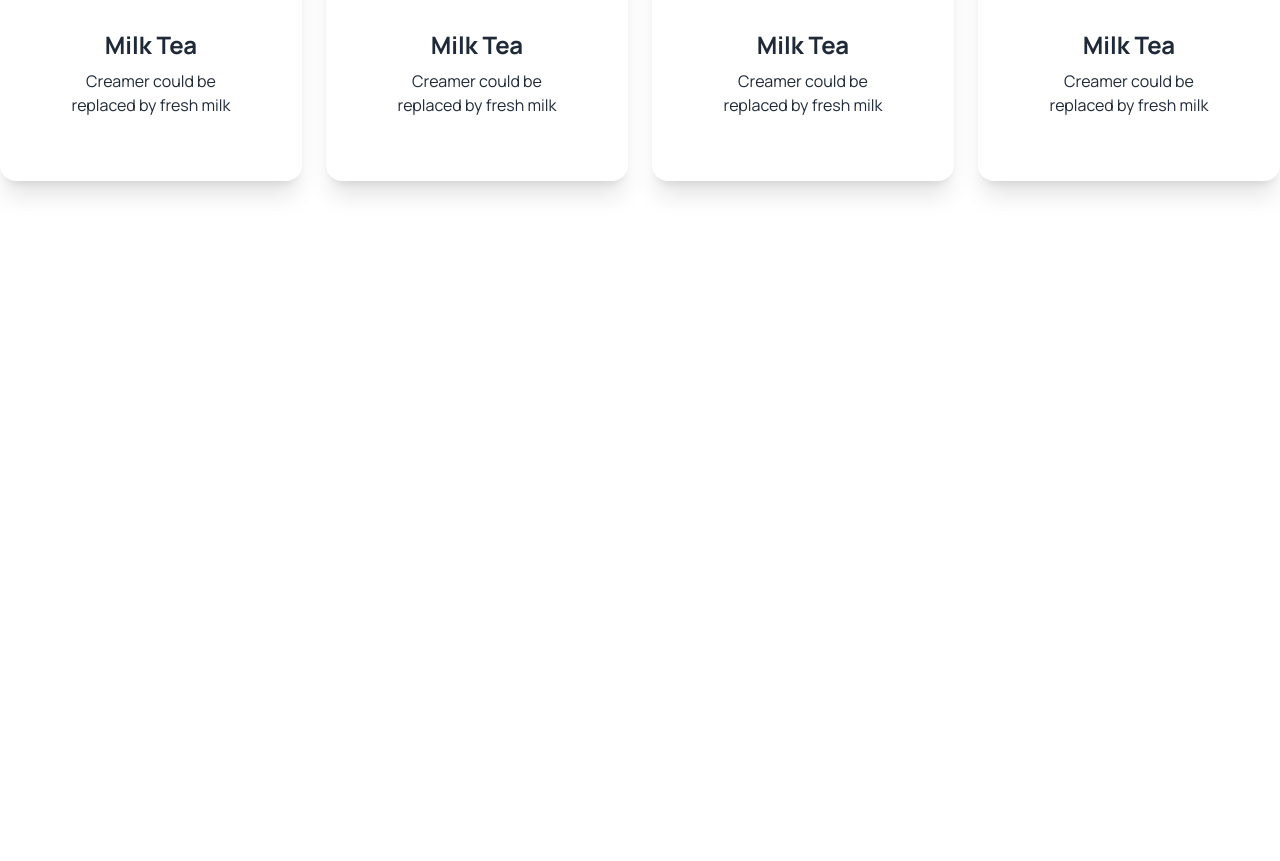
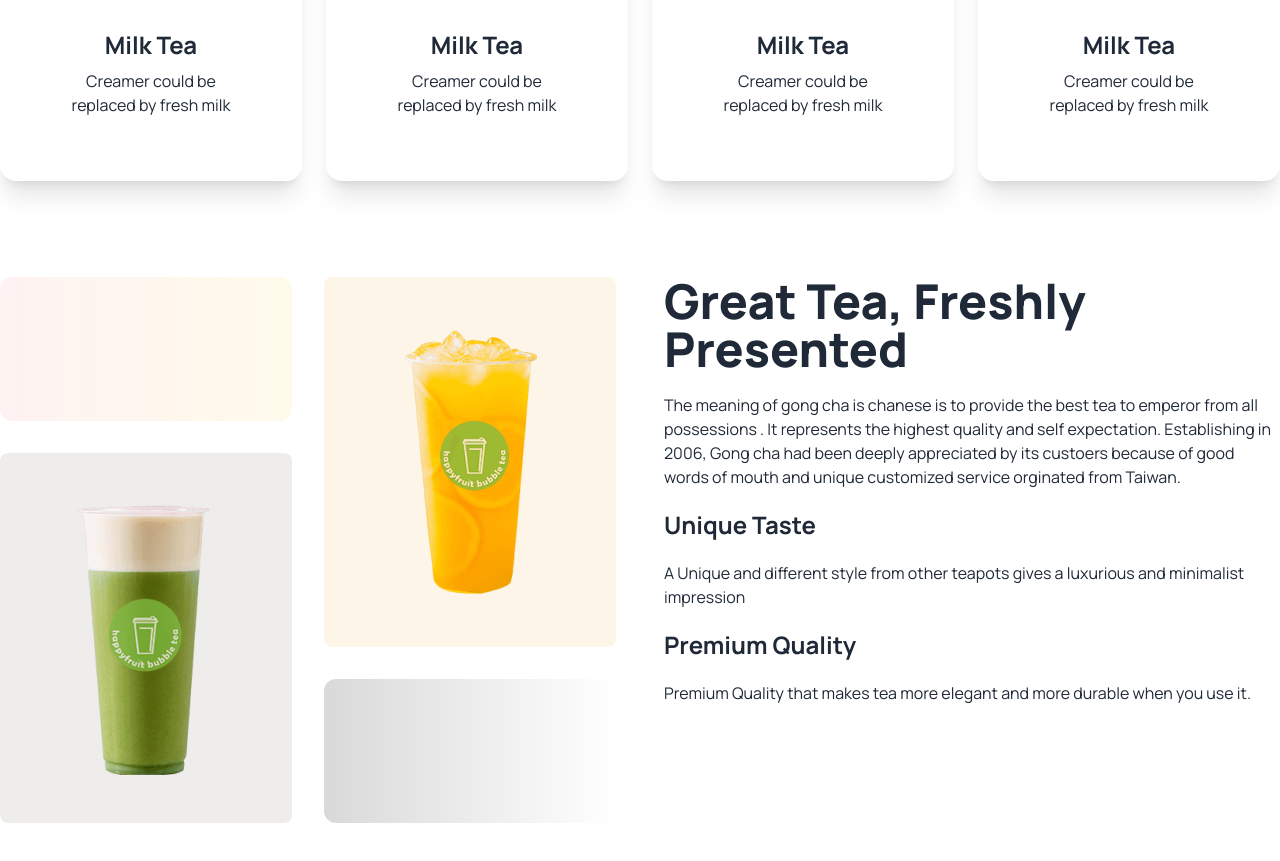
Before and after one commit to emonhosen0130/tea-house-daiysui, a plain HTML site: page index.html in a window 1280 px wide. Shown: the part 872-1733 px from the top of the page. Before the commit the page ends 1149 px from the top, so only its background shows below. Drawn offline with nearby package versions, Linux system fonts and the light colour scheme.

Commit message:
great tea

```diff
--- a/index.html
+++ b/index.html
@@ -60,7 +60,9 @@
     <main class="container mx-auto">
         <section class="text-center my-24">
             <h2 class="text-5xl font-extrabold">Our Featured Products</h2>
-            <p class="lg:max-w-3xl mb-10 mx-auto">There are many variations of passages of Lorem Ipsum available, but the majority have suffered alteration in some form,  by injected humour, or randomised words which don't look even slightly believable. </p>
+            <p class="lg:max-w-3xl mb-10 mx-auto">There are many variations of passages of Lorem Ipsum available, but
+                the majority have suffered alteration in some form, by injected humour, or randomised words which don't
+                look even slightly believable. </p>
             <div class="grid gap-6 grid-cols-1 md:grid-cols-2 lg:grid-cols-4">
                 <div class="card   p-8 bg-bg-gradient-to-r from-[#f4f4f4] to-[#f4f4f4] shadow-xl">
                     <figure><img src="images/tea-1.png" alt="Shoes" /></figure>
@@ -93,8 +95,31 @@
 
             </div>
         </section>
+        <!-- gread tea  -->
+        <section class="my-24 gap-12 flex flex-col lg:flex-row">
+            <div class="grid gap-8 grid-cols-1 md:grid-cols-2 flex-1">
+                <div class="rounded-xl h-36  bg-gradient-to-r from-red-50 to-amber-50"></div>
+                <div class="row-span-2 bg-[#e6a6231a] rounded-lg px-8 py-12 flex justify-center items-center">
+                    <img src="images/fresh-1.png" alt="">
+                </div>
+                <div class="row-span-2 bg-[#574C391A] rounded-lg px-8 py-12 flex justify-center items-center">
+                    <img src="images/fresh-2.png" alt="">
+                </div>
+                <div class="rounded-xl h-36  bg-gradient-to-r from-[#D9D9D9] to-[#FFFFFF00]"></div>
 
-    </main>
+            </div>
+            <div class="space-y-5 flex-1">
+                <h3 class="text-5xl font-extrabold">Great Tea, Freshly <br> Presented</h3>
+                <p>The meaning of gong cha is chanese is to provide the best tea to emperor from all possessions . It
+                    represents the highest quality and self expectation. Establishing in 2006, Gong cha had been deeply
+                    appreciated by its custoers because of good words of mouth and unique customized service orginated
+                    from Taiwan.</p>
+                <h4 class="text-2xl font-bold">Unique Taste</h4>
+                <p>A Unique and different style from other teapots gives a luxurious and minimalist impression</p>
+                <h4 class="text-2xl font-bold">Premium Quality</h4>
+                <p>Premium Quality that makes tea more elegant and more durable when you use it.</p>
+            </div>
+        </section>
         <footer>
 
         </footer>
```
Lines whose indentation alone changed are shown as unchanged.
